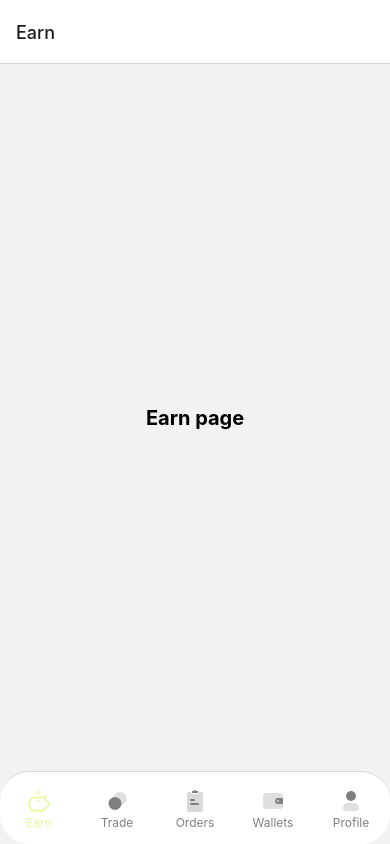
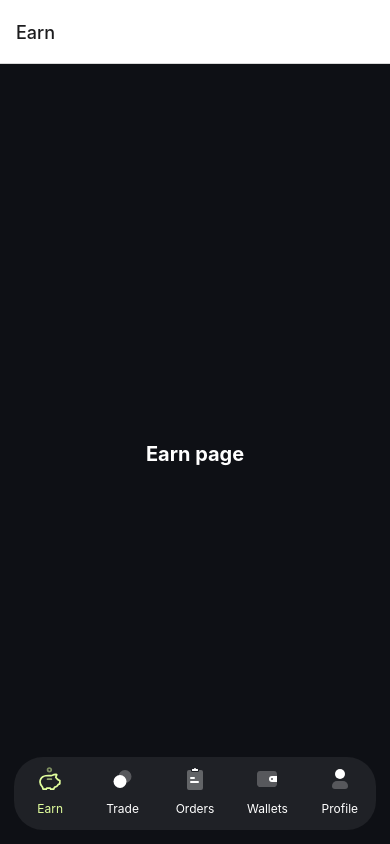
Before and after one commit to UAdenisyu/duality, a React Native app: screen /Earn in a window 390 px wide. Built offline with nearby package versions, Linux system fonts and the light colour scheme; what expo-linking would draw is missing.

Commit message:
bottom bar label styled

```diff
--- a/App.tsx
+++ b/App.tsx
@@ -1,4 +1,3 @@
-import { StatusBar } from 'expo-status-bar';
 import { SafeAreaProvider } from 'react-native-safe-area-context';
 
 import useCachedResources from './src/hooks/useCachedResources';
@@ -13,9 +12,9 @@ export default function App() {
         return null;
     } else {
         return (
-      <SafeAreaProvider>
+            <SafeAreaProvider
+                style={{ flex: 1 }} >
                 <Navigation colorScheme={colorScheme} />
-        <StatusBar />
             </SafeAreaProvider>
         );
     }
--- a/src/constants/Colors.ts
+++ b/src/constants/Colors.ts
@@ -4,14 +4,14 @@ const tintColorDark = '#ffffff';
 export default {
     light: {
         text: '#ffffff',
-        background: '#ffffff',
+        background: '#0E1015',
         tint: tintColorLight,
         tabIconDefault: '#ffffff',
         tabIconSelected: tintColorLight,
     },
     dark: {
         text: '#fff',
-        background: '#ffffff',
+        background: '#0E1015',
         tint: tintColorDark,
         tabIconDefault: '#ffffff',
         tabIconSelected: tintColorDark,
--- a/src/navigation/index.tsx
+++ b/src/navigation/index.tsx
@@ -1,13 +1,13 @@
-import { AntDesign, FontAwesome } from '@expo/vector-icons';
 import { createBottomTabNavigator } from '@react-navigation/bottom-tabs';
 import { NavigationContainer, DefaultTheme, DarkTheme } from '@react-navigation/native';
 import { createNativeStackNavigator } from '@react-navigation/native-stack';
-import { ColorSchemeName, Image, Pressable } from 'react-native';
+import { ColorSchemeName, View } from 'react-native';
 
 
 import styles from './styles';
 import useColorScheme from '../hooks/useColorScheme';
 import NotFoundScreen from '../screens/NotFoundScreen';
+
 
 import SvgComponentEarn from '../assets/svgs/SvgComponentEarn';
 import SvgComponentTrade from '../assets/svgs/SvgComponentTrade';
@@ -47,39 +47,38 @@ function RootNavigator() {
     );
 }
 
-/**
- * A bottom tab navigator displays tab buttons on the bottom of the display to switch screens.
- * https://reactnavigation.org/docs/bottom-tab-navigator
- */
 const BottomTab = createBottomTabNavigator<RootTabParamList>();
 
 
 function BottomTabNavigator() {
     const colorScheme = useColorScheme();
     return (
-
         <BottomTab.Navigator
             initialRouteName="Earn"
-            screenOptions={{
+            sceneContainerStyle={{ backgroundColor: '#0e1015'}}
+            screenOptions={({ route }) => ({
+                tabBarHideOnKeyboard: true,
+                tabBarActiveTintColor: '#E2FF9D',
+                tabBarInactiveTintColor: '#ffffff',
                 tabBarStyle: styles.navigationWrapper,
-                tabBarLabelStyle: { fontSize: 12 },
-                tabBarActiveTintColor: '#E2FF9D',
-                tabBarInactiveTintColor: 'gray',
-            }}>
+                tabBarLabelStyle: { fontSize: 12, },
 
-
+            })}
+            >
             <BottomTab.Screen
                 name="Earn"
                 component={Earn}
                 options={{
                     title: 'Earn',
-                    tabBarIcon: ({color} : {color: string}) => <SvgComponentEarn color={color}/>
+                    tabBarIcon: ({ color } : {color: string}) => <SvgComponentEarn color={color}/>,
                 }}
             />
             <BottomTab.Screen
                 name="Trade"
                 component={Trade}
+
                 options={{
+
                     title: 'Trade',
                     tabBarIcon: ({ color } : {color: string}) => <SvgComponentTrade color={color}/>,
                 }}
--- a/src/navigation/styles.ts
+++ b/src/navigation/styles.ts
@@ -1,17 +1,39 @@
-import {StyleSheet, Dimensions} from 'react-native';
+import {StyleSheet} from 'react-native';
 
 export default StyleSheet.create({
     navigationWrapper: {
         display: "flex",
         borderRadius: 29,
         height: 73,
-        width: '100%',
-        backgroundColor: '#ffffff',
+        backgroundColor: 'rgba(255, 255, 255, 0.07)',
         paddingBottom: 14,
-        paddingTop: 14,
+
+        // paddingTop: 14,
+        marginBottom: 14,
+        borderColor: 'black',
+        position: 'absolute',
+        marginHorizontal: 14,
+        borderTopWidth:0,
+        shadowColor : '#5bc4ff',
+        shadowOpacity: 0,
+        shadowOffset: {
+            height: 0,
+            width: 0
+        },
+        shadowRadius: 0,
+        elevation: 0,
+
     },
+    activeTint: {
+        height: 3,
+        width: 19,
+        justifyContent: 'center',
+        backgroundColor: '#E2FF9D',
+        borderBottomLeftRadius: 10,
+        borderBottomRightRadius: 10,
+    },
+    flex: {
 
-    flex: {
         flex: 1,
     },
 });
--- a/src/screens/Earn/index.tsx
+++ b/src/screens/Earn/index.tsx
@@ -13,9 +13,11 @@ const styles = StyleSheet.create({
         flex: 1,
         alignItems: 'center',
         justifyContent: 'center',
+
     },
     title: {
         fontSize: 20,
+        color: 'white',
         fontWeight: 'bold',
-  }
+    },
 });
```
Lines whose indentation alone changed are shown as unchanged.
